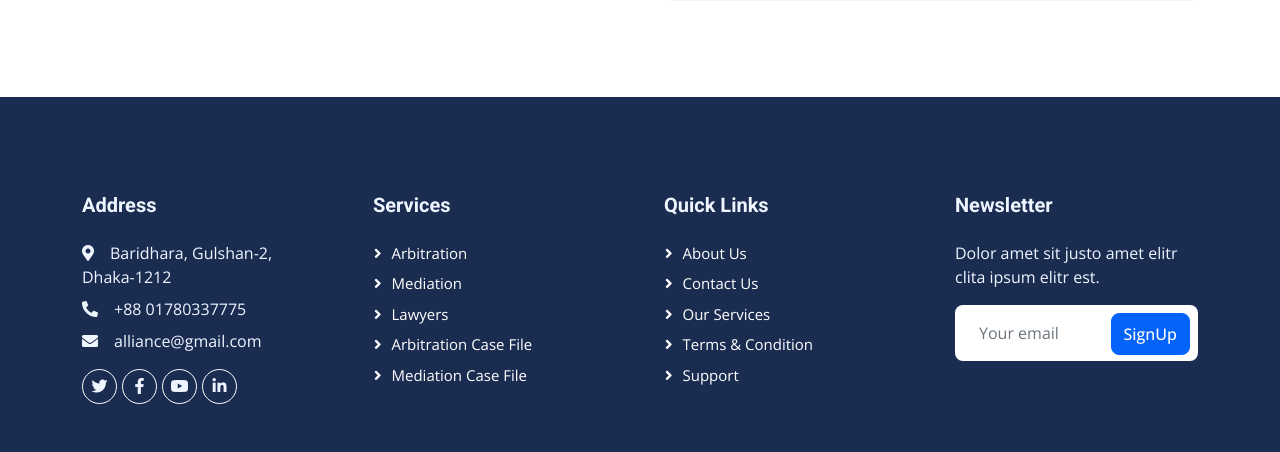
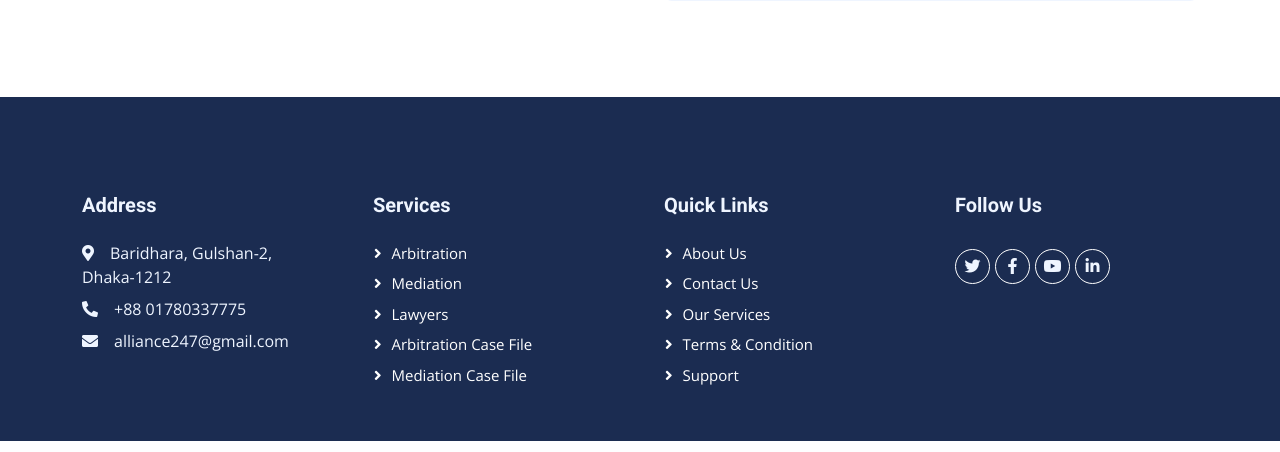
Before and after one commit to PiashRahman10/SoftwareLab, a PHP site: page /arbitration_proposal.php in a window 1280 px wide. Shown: the part 1274-1726 px from the top of the page. Run offline with PHP 8.4, Linux system fonts and the light colour scheme; some libraries are stand-ins or nearby versions.

Commit message:
nav and footer updated

```diff
--- a/arbitration_proposal.php
+++ b/arbitration_proposal.php
@@ -131,7 +131,7 @@
             <div class="nav-item dropdown">
                 <a href="#" class="nav-link dropdown-toggle active" data-bs-toggle="dropdown">Service</a>
                 <div class="dropdown-menu rounded-0 rounded-bottom m-0">
-                    <a href="Arbitration_proposal.php" class="dropdown-item">Arbitration Proposal</a>
+                    <a href="Arbitration_proposal.php" class="dropdown-item active">Arbitration Proposal</a>
                     <a href="Arbitration.php" class="dropdown-item">Arbitration Case File</a>
                     <a href="mediation_proposal.php" class="dropdown-item">Mediation Proposal</a>
                     <a href="mediation.php" class="dropdown-item">Mediation Case File</a>
@@ -272,13 +272,8 @@
                     <h5 class="text-light mb-4">Address</h5>
                     <p class="mb-2"><i class="fa fa-map-marker-alt me-3"></i>Baridhara, Gulshan-2, Dhaka-1212</p>
                     <p class="mb-2"><i class="fa fa-phone-alt me-3"></i>+88 01780337775</p>
-                    <p class="mb-2"><i class="fa fa-envelope me-3"></i>alliance@gmail.com</p>
-                    <div class="d-flex pt-2">
-                        <a class="btn btn-outline-light btn-social rounded-circle" href=""><i class="fab fa-twitter"></i></a>
-                        <a class="btn btn-outline-light btn-social rounded-circle" href=""><i class="fab fa-facebook-f"></i></a>
-                        <a class="btn btn-outline-light btn-social rounded-circle" href=""><i class="fab fa-youtube"></i></a>
-                        <a class="btn btn-outline-light btn-social rounded-circle" href=""><i class="fab fa-linkedin-in"></i></a>
-                    </div>
+                    <p class="mb-2"><i class="fa fa-envelope me-3"></i>alliance247@gmail.com</p>
+
                 </div>
                 <div class="col-lg-3 col-md-6">
                     <h5 class="text-light mb-4">Services</h5>
@@ -298,11 +293,12 @@
                 </div>
                 <!-- most right text area-->
                 <div class="col-lg-3 col-md-6">
-                    <h5 class="text-light mb-4">Newsletter</h5>
-                    <p>Dolor amet sit justo amet elitr clita ipsum elitr est.</p>
-                    <div class="position-relative mx-auto" style="max-width: 400px;">
-                        <input class="form-control border-0 w-100 py-3 ps-4 pe-5" type="text" placeholder="Your email">
-                        <button type="button" class="btn btn-primary py-2 position-absolute top-0 end-0 mt-2 me-2">SignUp</button>
+                    <h5 class="text-light mb-4">Follow Us</h5>
+                    <div class="d-flex pt-2">
+                        <a class="btn btn-outline-light btn-social rounded-circle" href=""><i class="fab fa-twitter"></i></a>
+                        <a class="btn btn-outline-light btn-social rounded-circle" href=""><i class="fab fa-facebook-f"></i></a>
+                        <a class="btn btn-outline-light btn-social rounded-circle" href=""><i class="fab fa-youtube"></i></a>
+                        <a class="btn btn-outline-light btn-social rounded-circle" href=""><i class="fab fa-linkedin-in"></i></a>
                     </div>
                 </div>
                 <!-- end of most right text area-->
```
